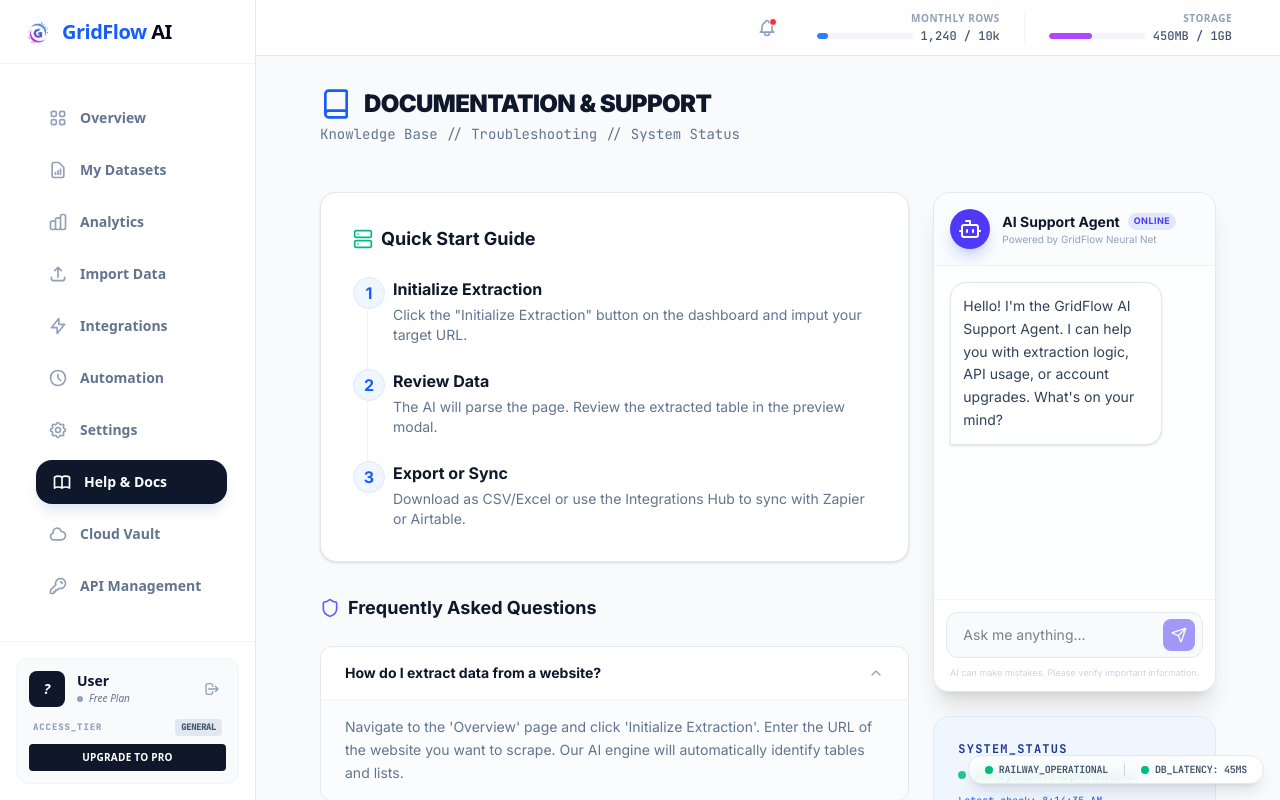
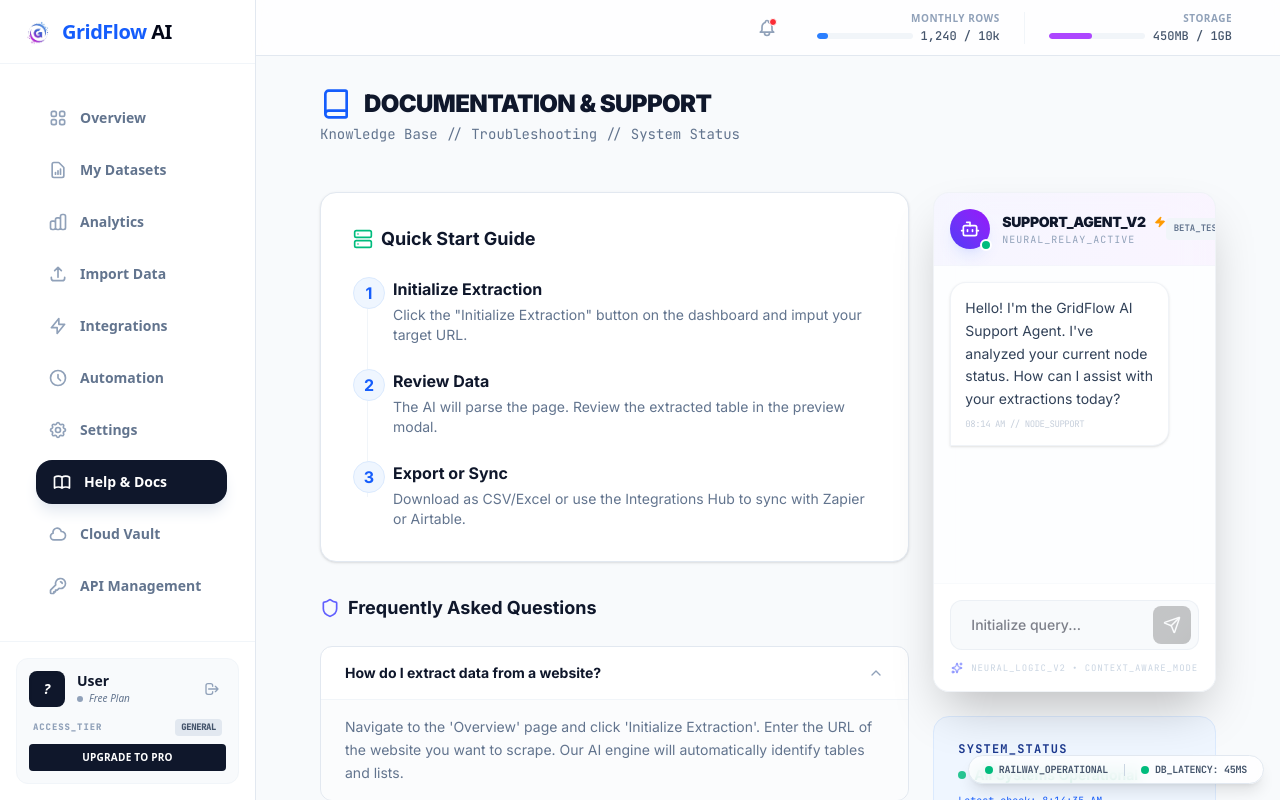
Before and after one commit to huchialun9-ctrl/GridFlow-AI-, a Next.js app in the folder web/: page /dashboard/help in a window 1280 px wide. Shown: the top 800 px of the page. Built offline with nearby package versions, Linux system fonts and the light colour scheme; no server answers.

Commit message:
feat: comprehensive module optimization (AI Support, Elite UI, and Core Engine)

```diff
--- a/web/components/AIHelpDesk.tsx
+++ b/web/components/AIHelpDesk.tsx
@@ -1,11 +1,11 @@
 'use client';
 
 import { useState, useRef, useEffect } from 'react';
-import { Send, Bot, User, Sparkles } from 'lucide-react';
+import { Send, Bot, User, Sparkles, Zap } from 'lucide-react';
 
 interface Message {
     id: string;
-    role: 'ai' | 'user';
+    role: 'ai' | 'user' | 'model'; // 'model' is used for Gemini history compatibility
     content: string;
     timestamp: Date;
 }
@@ -15,7 +15,7 @@ export default function AIHelpDesk() {
         {
             id: '1',
             role: 'ai',
-            content: "Hello! I'm the GridFlow AI Support Agent. I can help you with extraction logic, API usage, or account upgrades. What's on your mind?",
+            content: "Hello! I'm the GridFlow AI Support Agent. I've analyzed your current node status. How can I assist with your extractions today?",
             timestamp: new Date()
         }
     ]);
@@ -23,6 +23,7 @@ export default function AIHelpDesk() {
     const [isTyping, setIsTyping] = useState(false);
     const scrollRef = useRef<HTMLDivElement>(null);
 
+    // Auto-scroll to bottom
     useEffect(() => {
         if (scrollRef.current) {
             scrollRef.current.scrollTop = scrollRef.current.scrollHeight;
@@ -31,7 +32,7 @@ export default function AIHelpDesk() {
 
     const handleSend = async (e: React.FormEvent) => {
         e.preventDefault();
-        if (!input.trim()) return;
+        if (!input.trim() || isTyping) return;
 
         const userMsg: Message = {
             id: Date.now().toString(),
@@ -41,102 +42,129 @@ export default function AIHelpDesk() {
         };
 
         setMessages(prev => [...prev, userMsg]);
+        const currentInput = input;
         setInput('');
         setIsTyping(true);
 
-        // Simulate AI thinking delay
-        setTimeout(() => {
-            const aiResponse = generateResponse(userMsg.content);
+        try {
+            // Prepare history for Gemini (roles must be 'user' or 'model')
+            const history = messages.map(m => ({
+                role: m.role === 'ai' ? 'model' : m.role,
+                parts: [{ text: m.content }]
+            }));
+
+            const response = await fetch('/api/ai/support', {
+                method: 'POST',
+                headers: { 'Content-Type': 'application/json' },
+                body: JSON.stringify({
+                    query: currentInput,
+                    history,
+                    context: {
+                        platform: 'web_dashboard',
+                        current_tier: 'Free',
+                        session_id: 'GF-99-BETA'
+                    }
+                })
+            });
+
+            if (!response.ok) throw new Error('Network desync');
+
+            const data = await response.json();
+
             setMessages(prev => [...prev, {
                 id: (Date.now() + 1).toString(),
                 role: 'ai',
-                content: aiResponse,
+                content: data.text,
                 timestamp: new Date()
             }]);
+        } catch (err) {
+            setMessages(prev => [...prev, {
+                id: (Date.now() + 1).toString(),
+                role: 'ai',
+                content: "System Alert: Momentary neural desync. Please re-initialize query.",
+                timestamp: new Date()
+            }]);
+        } finally {
             setIsTyping(false);
-        }, 1500);
-    };
-
-    const generateResponse = (query: string): string => {
-        const lower = query.toLowerCase();
-
-        if (lower.includes('price') || lower.includes('cost') || lower.includes('upgrade') || lower.includes('plan')) {
-            return "Our Pro Plan offers unlimited extractions and API access. It's designed for high-volume users. You can apply for an upgrade in the 'Upgrade' section of the dashboard.";
         }
-        if (lower.includes('api') || lower.includes('key')) {
-            return "You can manage your API keys in the 'Developers' section. The standard endpoint is POST /api/extract. Be sure to include your key in the Authorization header.";
-        }
-        if (lower.includes('limit') || lower.includes('quota')) {
-            return "Free tier users are limited to 10,000 rows per month. Pro users have no hard limits on row extraction.";
-        }
-        if (lower.includes('how') || lower.includes('start')) {
-            return "To start, simply click 'Initialize Extraction' on the main dashboard, paste your target URL, and let our AI parse the data structure for you.";
-        }
-        return "I'm checking our knowledge base for that... It seems complex. I've flagged this for a senior engineer to review. Check back in 24 hours!";
     };
 
     return (
-        <div className="bg-white dark:bg-slate-900 rounded-2xl border border-slate-200 dark:border-slate-800 shadow-xl overflow-hidden flex flex-col h-[500px]">
+        <div className="bg-white/80 dark:bg-slate-900/80 backdrop-blur-xl rounded-2xl border border-slate-200/50 dark:border-slate-800/50 shadow-2xl overflow-hidden flex flex-col h-[500px] transition-all duration-500 hover:shadow-indigo-500/10 dark:hover:shadow-indigo-500/5">
             {/* Header */}
-            <div className="p-4 border-b border-slate-100 dark:border-slate-800 bg-slate-50/50 dark:bg-slate-900/50 flex items-center gap-3">
-                <div className="w-10 h-10 rounded-full bg-indigo-600 text-white flex items-center justify-center shadow-lg shadow-indigo-200 dark:shadow-none">
-                    <Bot className="w-6 h-6" />
+            <div className="p-4 border-b border-slate-100/50 dark:border-slate-800/50 bg-linear-to-r from-indigo-500/5 to-purple-500/5 flex items-center justify-between">
+                <div className="flex items-center gap-3">
+                    <div className="w-10 h-10 rounded-full bg-linear-to-tr from-indigo-600 to-purple-600 text-white flex items-center justify-center shadow-lg shadow-indigo-200/50 dark:shadow-none relative">
+                        <Bot className="w-5 h-5" />
+                        <div className="absolute -bottom-0.5 -right-0.5 w-3 h-3 bg-emerald-500 border-2 border-white dark:border-slate-900 rounded-full"></div>
+                    </div>
+                    <div>
+                        <h3 className="text-sm font-black text-slate-900 dark:text-slate-50 flex items-center gap-2 tracking-tight uppercase">
+                            Support_Agent_V2
+                            <Zap className="w-3 h-3 text-amber-500 fill-amber-500" />
+                        </h3>
+                        <p className="text-[10px] text-slate-400 font-mono uppercase tracking-widest">Neural_Relay_Active</p>
+                    </div>
                 </div>
-                <div>
-                    <h3 className="text-sm font-bold text-slate-900 dark:text-slate-50 flex items-center gap-2">
-                        AI Support Agent
-                        <span className="px-1.5 py-0.5 bg-indigo-100 dark:bg-indigo-900/30 text-indigo-600 dark:text-indigo-400 text-[9px] rounded-full uppercase tracking-wider">Online</span>
-                    </h3>
-                    <p className="text-[10px] text-slate-400">Powered by GridFlow Neural Net</p>
+                <div className="px-2 py-1 bg-slate-100 dark:bg-slate-800 rounded text-[9px] font-mono font-bold text-slate-500">
+                    BETA_TEST_MODE
                 </div>
             </div>
 
             {/* Chat Area */}
-            <div className="flex-1 overflow-y-auto p-4 space-y-4 bg-slate-50/30 dark:bg-black/20" ref={scrollRef}>
+            <div className="flex-1 overflow-y-auto p-4 space-y-4 bg-slate-50/20 dark:bg-black/10 scrollbar-thin scrollbar-thumb-slate-200 dark:scrollbar-thumb-slate-800" ref={scrollRef}>
                 {messages.map((msg) => (
-                    <div key={msg.id} className={`flex ${msg.role === 'user' ? 'justify-end' : 'justify-start'}`}>
-                        <div className={`max-w-[85%] rounded-2xl p-3 text-sm leading-relaxed ${
-                            msg.role === 'user'
-                                ? 'bg-indigo-600 text-white rounded-br-none shadow-md shadow-indigo-100 dark:shadow-none'
-                                : 'bg-white dark:bg-slate-800 text-slate-700 dark:text-slate-200 border border-slate-200 dark:border-slate-700 rounded-bl-none shadow-sm'
-                        }`}>
+                    <div key={msg.id} className={`flex ${msg.role === 'user' ? 'justify-end' : 'justify-start'} animate-in fade-in slide-in-from-bottom-2 duration-300`}>
+                        <div className={`max-w-[88%] rounded-2xl p-3.5 text-sm leading-relaxed ${msg.role === 'user'
+                                ? 'bg-linear-to-br from-indigo-600 to-purple-600 text-white rounded-br-none shadow-lg shadow-indigo-500/20'
+                                : 'bg-white dark:bg-slate-800/80 text-slate-700 dark:text-slate-200 border border-slate-200/50 dark:border-slate-700/50 rounded-bl-none shadow-sm'
+                            }`}>
                             {msg.content}
+                            <div className={`text-[9px] mt-1.5 font-mono uppercase tracking-tighter opacity-50 ${msg.role === 'user' ? 'text-indigo-100' : 'text-slate-400'}`}>
+                                {msg.timestamp.toLocaleTimeString([], { hour: '2-digit', minute: '2-digit' })} // {msg.role === 'user' ? 'CLIENT' : 'NODE_SUPPORT'}
+                            </div>
                         </div>
                     </div>
                 ))}
 
                 {isTyping && (
-                    <div className="flex justify-start">
-                        <div className="bg-white dark:bg-slate-800 border border-slate-200 dark:border-slate-700 rounded-2xl rounded-bl-none p-3 shadow-sm flex items-center gap-1">
-                            <span className="w-1.5 h-1.5 bg-slate-400 rounded-full animate-bounce"></span>
-                            <span className="w-1.5 h-1.5 bg-slate-400 rounded-full animate-bounce delay-75"></span>
-                            <span className="w-1.5 h-1.5 bg-slate-400 rounded-full animate-bounce delay-150"></span>
+                    <div className="flex justify-start animate-pulse">
+                        <div className="bg-white/50 dark:bg-slate-800/50 border border-slate-200/50 dark:border-slate-700/50 rounded-2xl rounded-bl-none p-4 shadow-sm flex items-center gap-2">
+                            <div className="flex gap-1">
+                                <div className="w-1.5 h-1.5 bg-indigo-500 rounded-full animate-bounce [animation-delay:-0.3s]"></div>
+                                <div className="w-1.5 h-1.5 bg-indigo-500 rounded-full animate-bounce [animation-delay:-0.15s]"></div>
+                                <div className="w-1.5 h-1.5 bg-indigo-500 rounded-full animate-bounce"></div>
+                            </div>
+                            <span className="text-[10px] font-black font-mono text-indigo-500 uppercase tracking-widest">Processing...</span>
                         </div>
                     </div>
                 )}
             </div>
 
             {/* Input Area */}
-            <form onSubmit={handleSend} className="p-3 border-t border-slate-100 dark:border-slate-800 bg-white dark:bg-slate-900">
+            <form onSubmit={handleSend} className="p-4 border-t border-slate-100/50 dark:border-slate-800/50 bg-white dark:bg-slate-900 group">
                 <div className="relative flex items-center">
                     <input
                         type="text"
                         value={input}
                         onChange={(e) => setInput(e.target.value)}
-                        placeholder="Ask me anything..."
-                        className="w-full pl-4 pr-12 py-3 bg-slate-50 dark:bg-slate-950 border border-slate-200 dark:border-slate-800 rounded-xl focus:outline-none focus:ring-2 focus:ring-indigo-500/50 text-sm transition-all"
+                        placeholder="Initialize query..."
+                        className="w-full pl-5 pr-14 py-3.5 bg-slate-50 dark:bg-slate-950 border border-slate-200/50 dark:border-slate-800/50 rounded-xl focus:outline-none focus:ring-2 focus:ring-indigo-500/20 focus:border-indigo-500/50 text-sm transition-all font-medium"
                     />
                     <button
                         type="submit"
                         disabled={!input.trim() || isTyping}
-                        className="absolute right-2 p-2 bg-indigo-600 text-white rounded-lg hover:bg-indigo-700 disabled:opacity-50 disabled:hover:bg-indigo-600 transition-colors"
+                        className="absolute right-2 p-2.5 bg-linear-to-br from-indigo-600 to-purple-600 text-white rounded-lg hover:shadow-lg hover:shadow-indigo-500/30 disabled:opacity-30 disabled:grayscale transition-all"
                     >
-                        <Send className="w-4 h-4" />
+                        <Send className="w-4.5 h-4.5" />
                     </button>
                 </div>
-                <p className="text-[9px] text-center text-slate-300 dark:text-slate-600 mt-2">
-                    AI can make mistakes. Please verify important information.
-                </p>
+                <div className="flex items-center justify-center gap-2 mt-3">
+                    <Sparkles className="w-3 h-3 text-indigo-400" />
+                    <p className="text-[9px] font-mono uppercase tracking-widest text-slate-300 dark:text-slate-600">
+                        Neural_Logic_V2 • Context_Aware_Mode
+                    </p>
+                </div>
             </form>
         </div>
     );
```
Also changed, not shown: web/app/api/ai/process/route.ts (+14 -19 lines), web/app/api/ai/support/route.ts (added, +51 -0 lines), web/app/api/clean/route.ts (+18 -25 lines), web/app/dashboard/page.tsx (+37 -35 lines).
